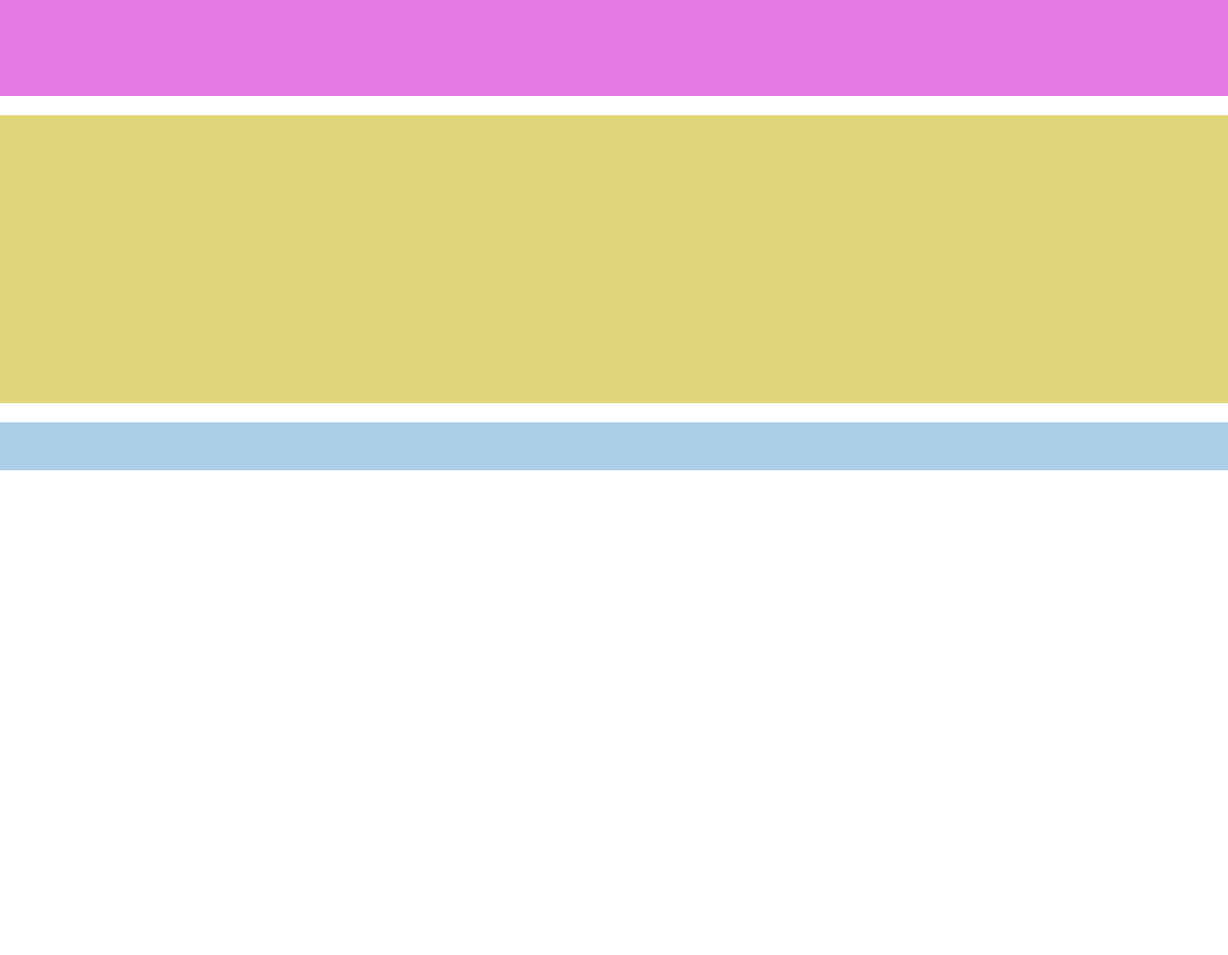
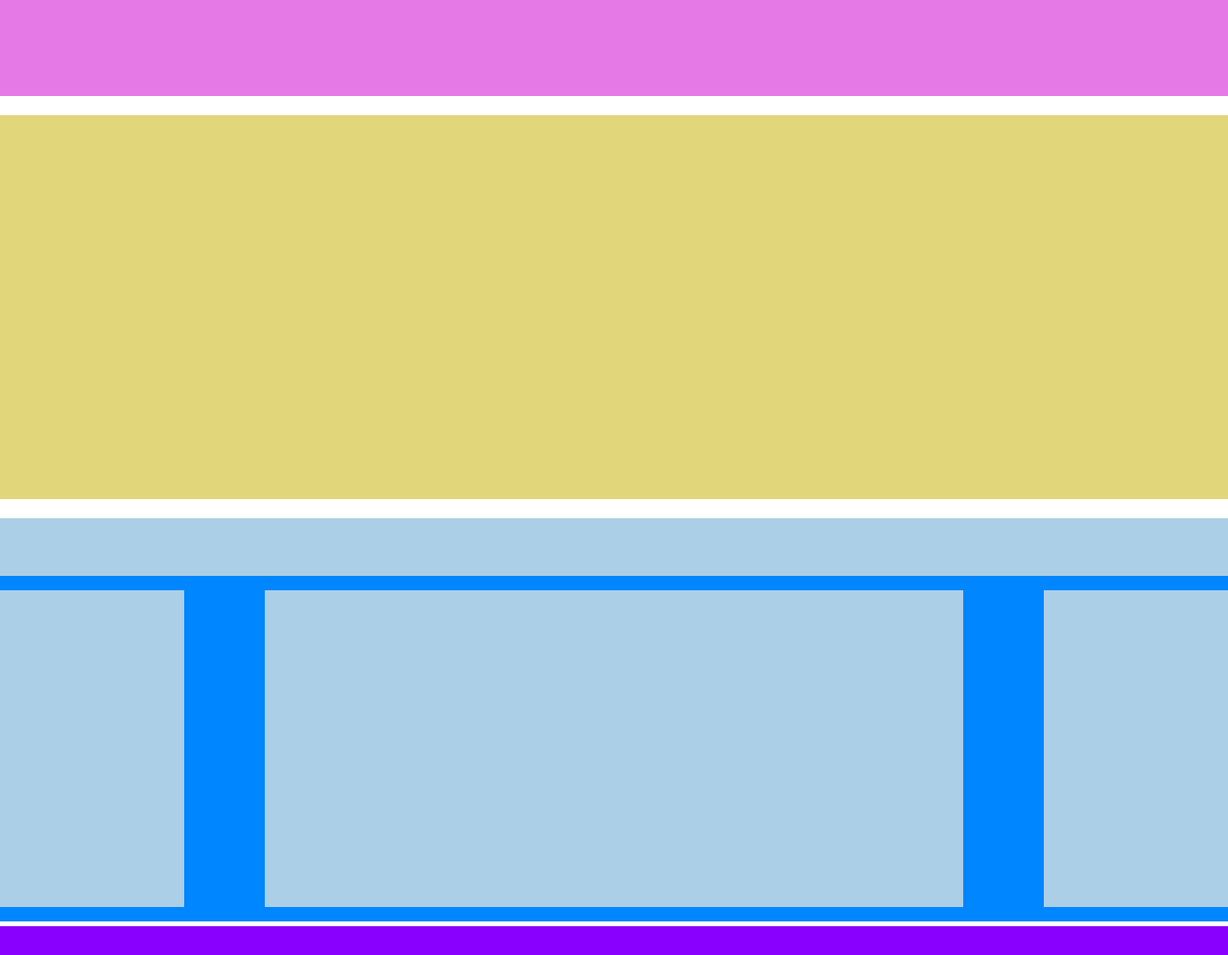
Before and after one commit to moretti-matteo/htmlcss-struttura-wp, a plain HTML site: page index.html in a window 1280 px wide. Shown: the whole page at 96% size. Before the commit the page ends 840 px from the top, so only its background shows below. Drawn offline with Linux system fonts and the light colour scheme.

Commit message:
implementata seconda section e footer

```diff
--- a/index.html
+++ b/index.html
@@ -23,6 +23,13 @@
                 <div class="head-sec-2">
 
                 </div>
+                <div class="container-float">
+                    <div class="clearfix">
+                        <div class="col col-left"></div>
+                        <div class="col col-center"></div>
+                        <div class="col col-right"></div>
+                    </div>
+                </div>
             </section>
         </main>
 
--- a/style/style.css
+++ b/style/style.css
@@ -25,15 +25,54 @@ main{
 
 .sec-1{
     background: #e1d67a;
-    height: 300px;
+    height: 400px;
     margin-bottom: 20px;
 }
 
 .sec-2{
-    height: 400px;
+    height: 420px;
+    background: #0086ff;
+    margin-bottom:5px;
 }
 
 .head-sec-2{
-    height: 50px;
+    height: 60px;
+    margin:10px auto;
     background: #abcfe7;
 }
+
+
+.clearfix::after{
+    content:"";
+    clear: both;
+    display: table;
+
+}
+
+.col{
+    background-color:#abcfe7;
+    min-height: 330px;
+}
+
+.col-left,.col-right{
+    float:left;
+    width:15%;
+    max-width: 20%;
+}
+
+.col-center{
+    margin:0 84px;
+    float:left;
+    width: calc(60% - 40px);
+
+}
+
+.container-float{
+    margin: 15px auto;
+}
+
+footer{
+    background: #8900ff;
+    height: 30px;
+    width: 100%;
+}
```
